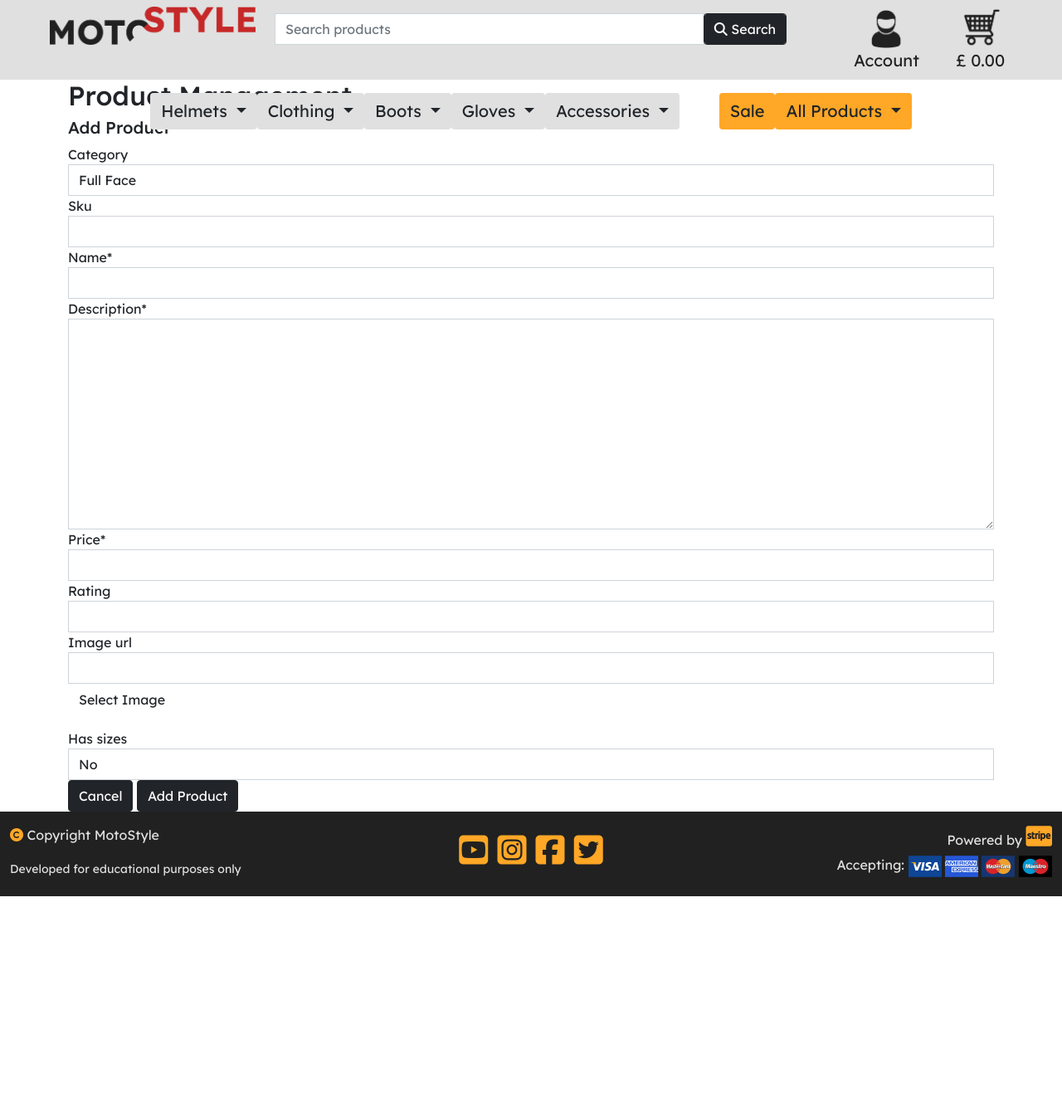
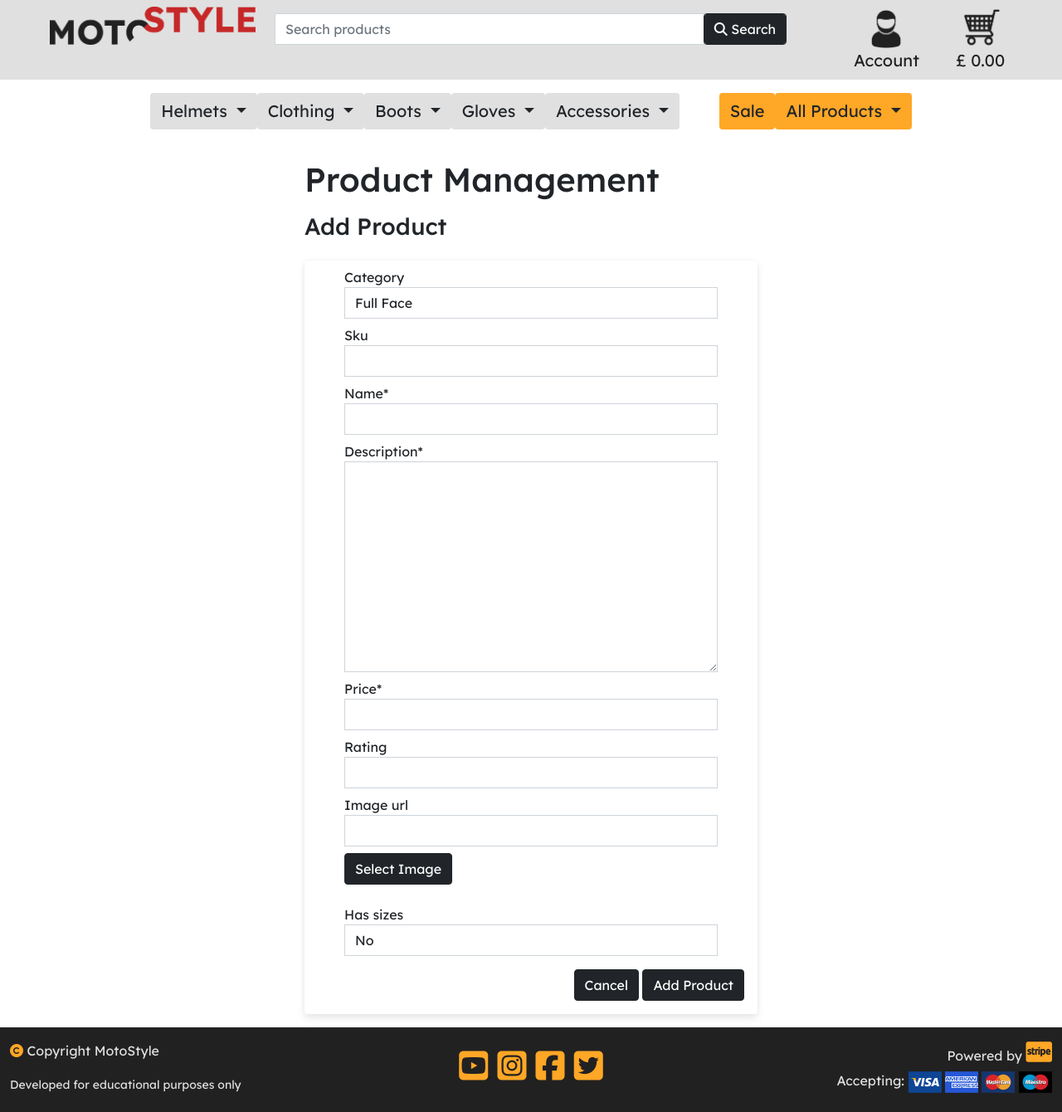
Before and after one commit to CristianBuca/MS4_MotoStyle, a Django app: page /products/add/ in a window 1280 px wide. Shown: the whole page at 83% size. Before the commit the page ends 1080 px from the top, so only its background shows below. Run offline with Django 3.2, Linux system fonts and the light colour scheme; the visitor is signed in with stand-in values (Sample User, id 1); data comes from the database, SQL or seed files in the repository; some libraries are stand-ins or nearby versions.

Commit message:
Add(prod-add_prod): form styles

```diff
--- a/products/templates/products/add_product.html
+++ b/products/templates/products/add_product.html
@@ -2,28 +2,32 @@
 {% load static %}
 
 {% block content%}
-    <div class="container">
-        <div class="row">
-            <div class="col">
-                <h2>Product Management</h2>
-                <h5>Add Product</h5>
+    <div class="container mt-5">
+        <div class="row pt-lg-5">
+            <div class="col-12 col-lg-8 col-xl-6 mx-auto">
+                <h1>Product Management</h1>
+                <h2 class="fs-3 mt-3">Add Product</h2>
             </div>
         </div>
 
 <!-- Product Form -->
-        <div class="row">
-            <div class="col">
-                <form action="{% url 'add_product' %}" method="POST" class="form" enctype="multipart/form-data">
+        <div class="row my-3">
+            <div class="col-12 col-lg-8 col-xl-6 mx-auto">
+                <form action="{% url 'add_product' %}" method="POST" class="form card" enctype="multipart/form-data">
                     {% csrf_token %}
                     {% for field in form %}
+                        <div class="pt-2 px-5">
                             {% if field.name != 'image' %}
                                 {{ field | as_crispy_field }}
                             {% else %}
                                 {{ field }}
                             {% endif %}
+                        </div>
                     {% endfor %}
+                    <div class="col-12 text-end p-3">
                         <a href="{% url 'products' %}" class="btn btn-dark">Cancel</a>
                         <button class="btn btn-dark" type="submit">Add Product</button>
+                    </div>
                 </form>
             </div>
         </div>
--- a/products/templates/products/custom_widget_templates/custom_clearable_file_input.html
+++ b/products/templates/products/custom_widget_templates/custom_clearable_file_input.html
@@ -11,7 +11,7 @@
     {% endif %}<br>
     {{ widget.input_text }}
 {% endif %}
-<span class="btn btn-black rounded-0 btn-file">
+<span class="btn btn-dark btn-file">
     Select Image <input id="new-image" type="{{ widget.type }}" name="{{ widget.name }}"{% include "django/forms/widgets/attrs.html" %}>
 </span>
 <strong><p class="text-danger" id="filename"></p></strong>
```
Lines whose indentation alone changed are shown as unchanged.
